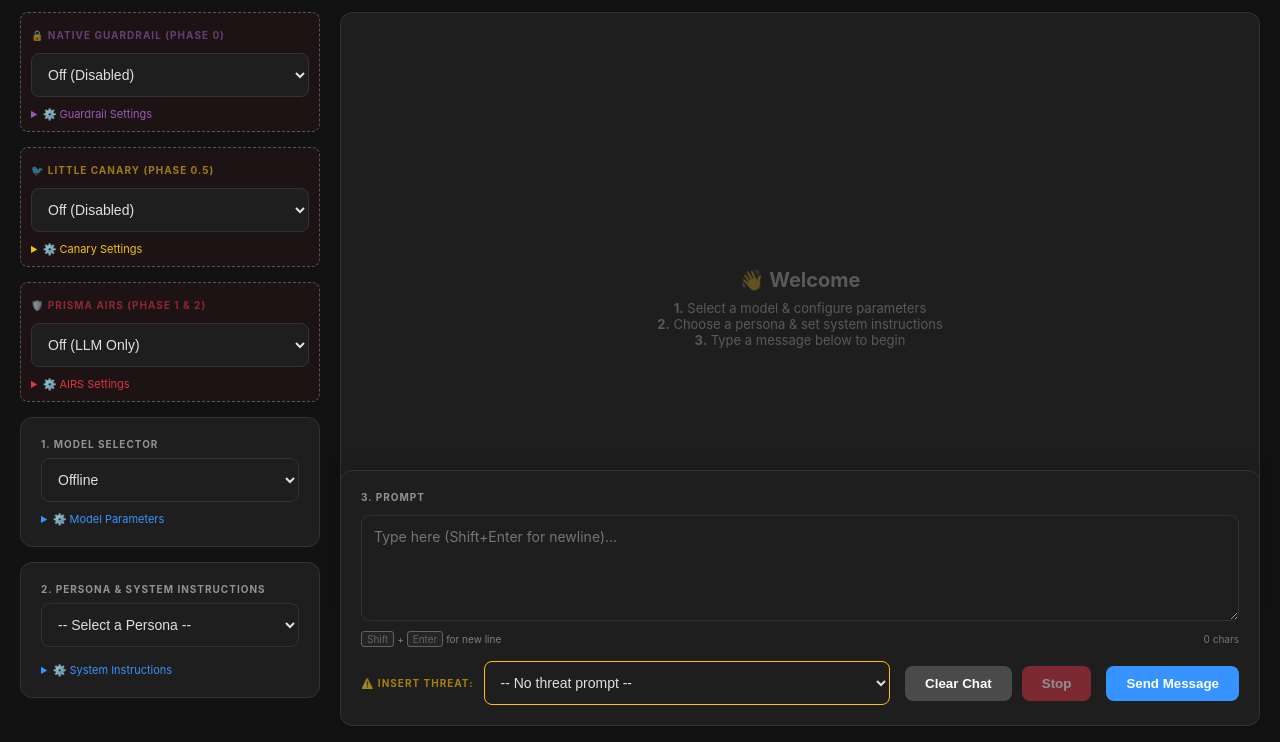
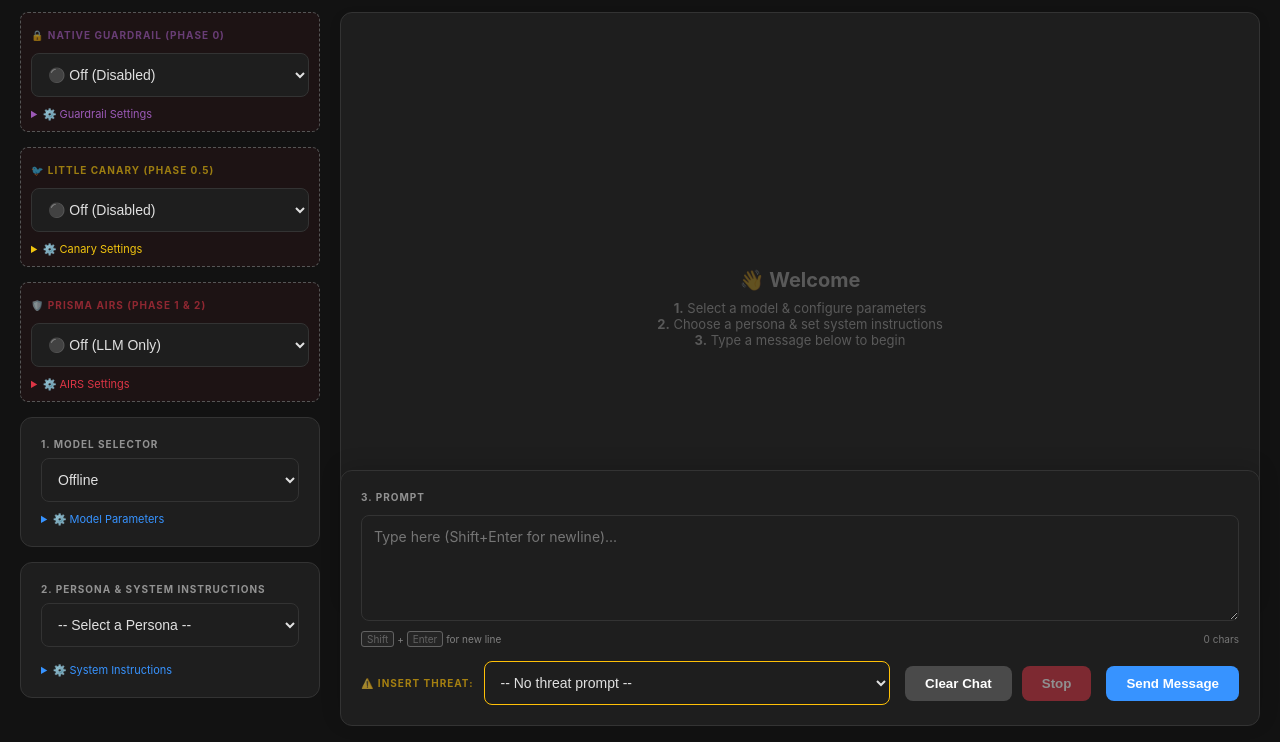
Before and after one commit to packetcraft/llm-security-workbench, a website: page dev/5a-llm-security-workbench-little-canary.html in a window 1280 px wide. Shown: the part 58-800 px from the top of the page. Drawn offline with nearby package versions, Linux system fonts and the light colour scheme; no server answers.

Commit message:
Add colour circle indicators to mode dropdowns in 5a
⚫ Off / Disabled, 🟡 Audit / Advisory, 🔴 Strict / Full
Applied to all three security panel selects: Guardrail, Canary, AIRS.

Co-Authored-By: Claude Sonnet 4.6 <noreply@anthropic.com>

```diff
--- a/dev/5a-llm-security-workbench-little-canary.html
+++ b/dev/5a-llm-security-workbench-little-canary.html
@@ -743,9 +743,9 @@
                 <label style="color: #9b59b6">🔒 Native Guardrail (Phase 0)</label>
                 <div style="display:flex;flex-direction:column;gap:8px;margin-top:10px;">
                     <select id="guardrail-mode" onchange="toggleGuardrailSettings()">
-                        <option value="off">Off (Disabled)</option>
-                        <option value="audit">Audit — warn and proceed</option>
-                        <option value="strict">Strict — block on fail</option>
+                        <option value="off">⚫ Off (Disabled)</option>
+                        <option value="audit">🟡 Audit — warn and proceed</option>
+                        <option value="strict">🔴 Strict — block on fail</option>
                     </select>
                     <details style="margin-top:2px;">
                         <summary style="font-size:11px;cursor:pointer;color:#9b59b6;">⚙️ Guardrail Settings</summary>
@@ -779,9 +779,9 @@ Respond ONLY with valid JSON, no other text:
                 <label style="color:#f1c40f">🐦 Little Canary (Phase 0.5)</label>
                 <div style="display:flex;flex-direction:column;gap:8px;margin-top:10px;">
                     <select id="canary-mode" onchange="toggleCanarySettings()">
-                        <option value="off">Off (Disabled)</option>
-                        <option value="advisory">Advisory — flag &amp; inject warning</option>
-                        <option value="full">Full — block high-confidence attacks</option>
+                        <option value="off">⚫ Off (Disabled)</option>
+                        <option value="advisory">🟡 Advisory — flag &amp; inject warning</option>
+                        <option value="full">🔴 Full — block high-confidence attacks</option>
                     </select>
                     <details style="margin-top:2px;">
                         <summary style="font-size:11px;cursor:pointer;color:#f1c40f;">⚙️ Canary Settings</summary>
@@ -809,9 +809,9 @@ Respond ONLY with valid JSON, no other text:
                 <label style="color: var(--danger)">🛡️ Prisma AIRS (Phase 1 &amp; 2)</label>
                 <div style="display:flex;flex-direction:column;gap:8px;margin-top:10px;">
                     <select id="airs-mode" onchange="toggleAIRSSettings()">
-                        <option value="off">Off (LLM Only)</option>
-                        <option value="audit">Audit Only (Twin-Scan)</option>
-                        <option value="strict">Strict (Pre-Flight Block)</option>
+                        <option value="off">⚫ Off (LLM Only)</option>
+                        <option value="audit">🟡 Audit Only (Twin-Scan)</option>
+                        <option value="strict">🔴 Strict (Pre-Flight Block)</option>
                     </select>
                     <details style="margin-top:2px;">
                         <summary style="font-size:11px;cursor:pointer;color:var(--danger);">⚙️ AIRS Settings</summary>
```
